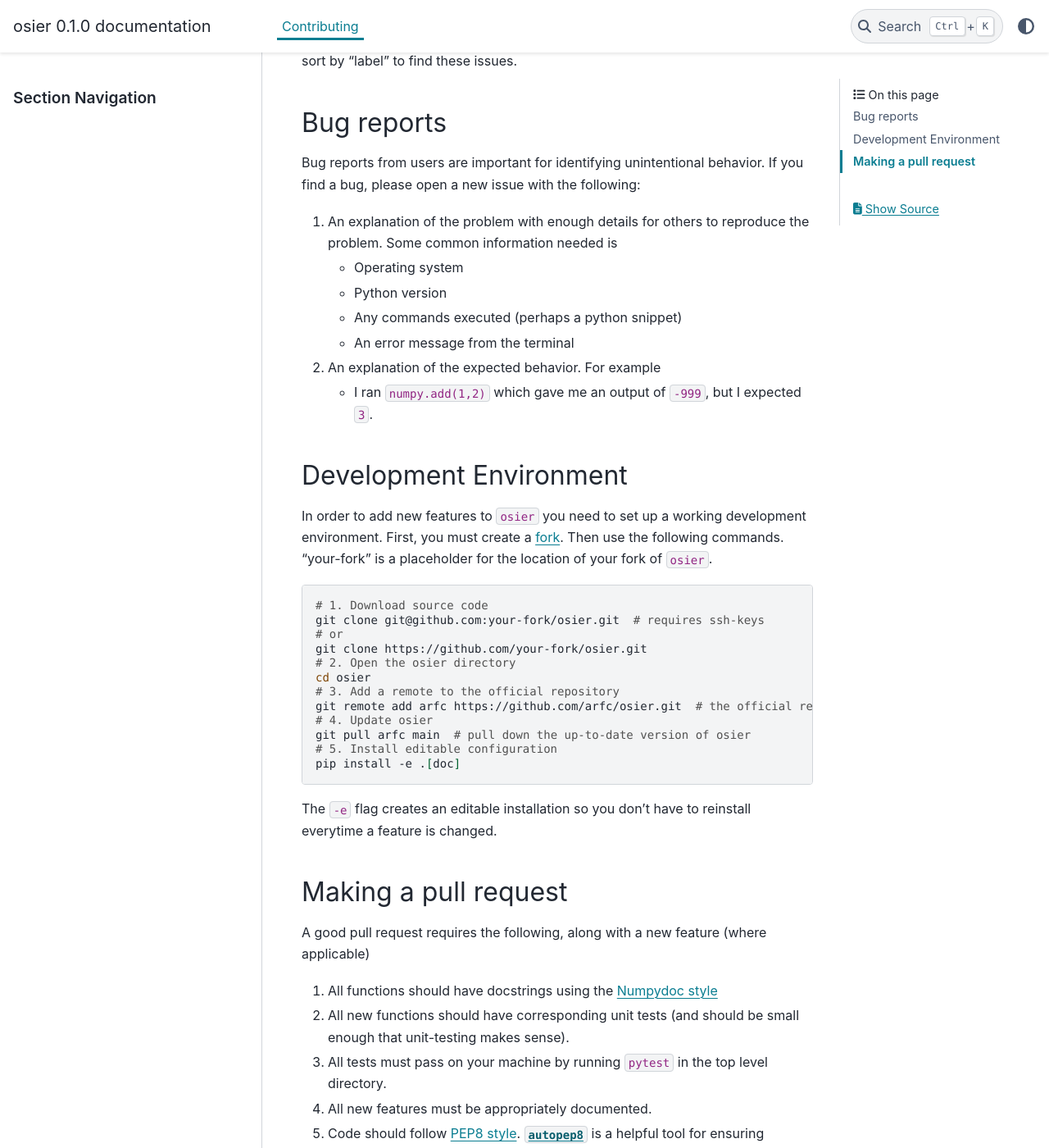
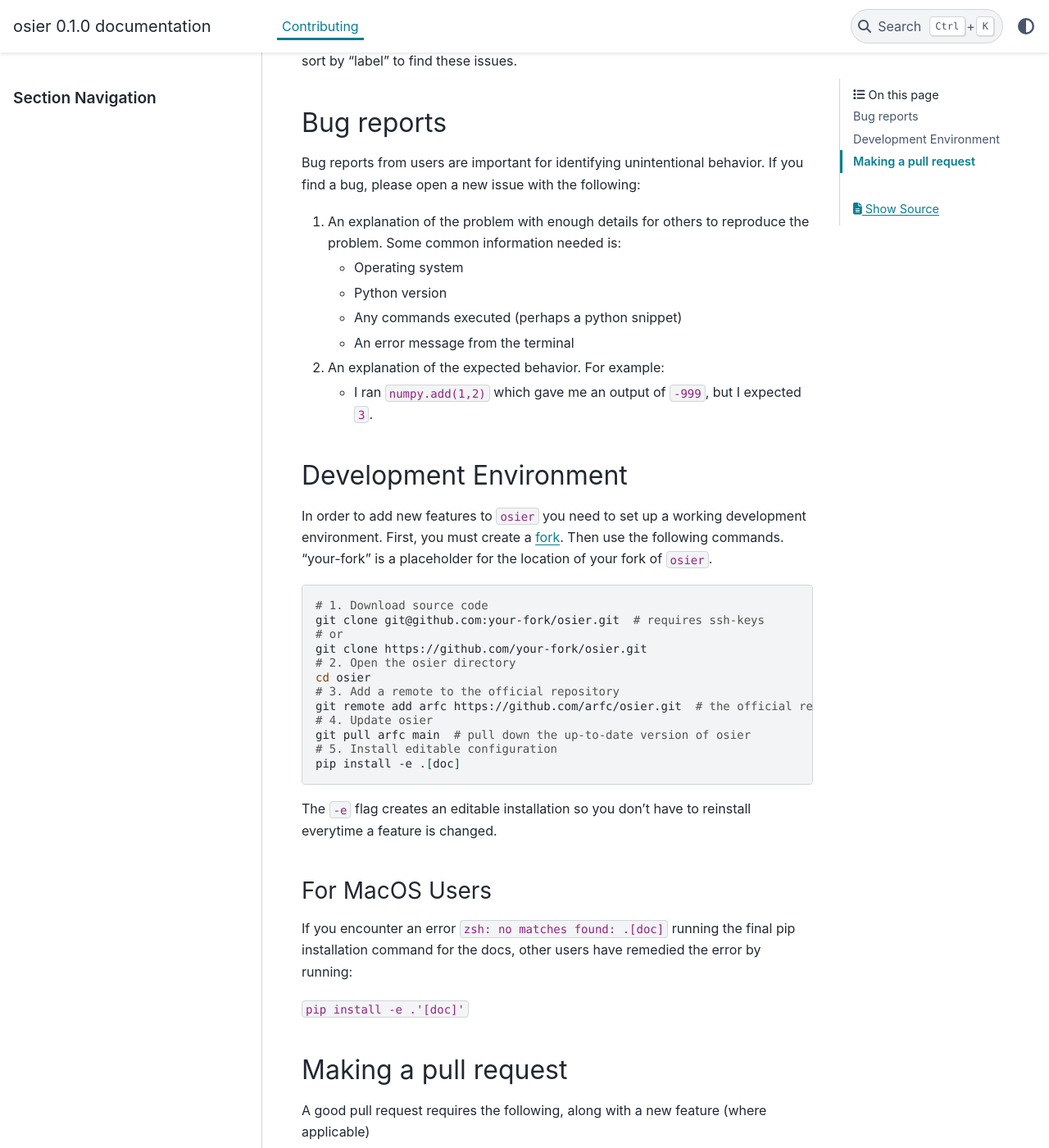
Before and after one commit to arfc/osier, a Sphinx documentation site: the page built from docs/source/contrib.md, in a window 1280 px wide and 1400 px high, scrolled down 272 px. Shown: the whole window at 82% size. Built offline with Sphinx 7.4.7 and the PyData theme 0.15.4, drawn with Linux system fonts in a browser that asks for light colours.

Commit message:
Apply suggestions from @nsryan2
Co-authored-by: Nathan Ryan <nathansean0@gmail.com>

```diff
--- a/docs/source/contrib.md
+++ b/docs/source/contrib.md
@@ -11,12 +11,12 @@
 Bug reports from users are important for identifying unintentional behavior. If you find a bug, please
 open a new issue with the following:
 1. An explanation of the problem with enough details for others to reproduce the problem. Some
-common information needed is
+common information needed is:
     * Operating system
     * Python version
     * Any commands executed (perhaps a python snippet)
     * An error message from the terminal
-2. An explanation of the expected behavior. For example
+2. An explanation of the expected behavior. For example:
     * I ran `numpy.add(1,2)` which gave me an output of `-999`, but I expected `3`.
 
 
@@ -42,9 +42,15 @@
 The `-e` flag creates an editable installation so you don't have to reinstall everytime a
 feature is changed.
 
+### For MacOS Users
+If you encounter an error
+`zsh: no matches found: .[doc]`
+running the final pip installation command for the docs, other users have remedied the error by running:
+
+`pip install -e .'[doc]'`
 ## Making a pull request
 A good pull request requires the following, along with a new feature (where applicable)
-1. All functions should have docstrings using the [Numpydoc style](https://numpydoc.readthedocs.io/en/latest/format.html)
+1. All functions should have docstrings using the [Numpydoc style](https://numpydoc.readthedocs.io/en/latest/format.html).
 2. All new functions should have corresponding unit tests (and should be small enough that unit-testing makes sense).
 3. All tests must pass on your machine by running `pytest` in the top level directory.
 4. All new features must be appropriately documented.
```
Also changed, not shown: README.md (+1 -1 lines).
